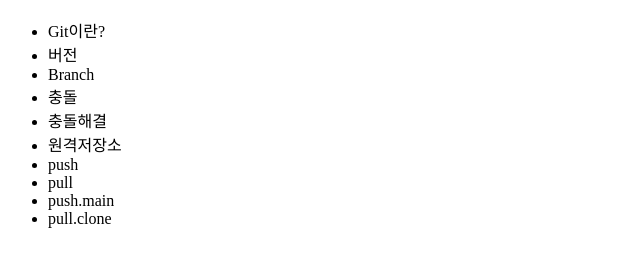
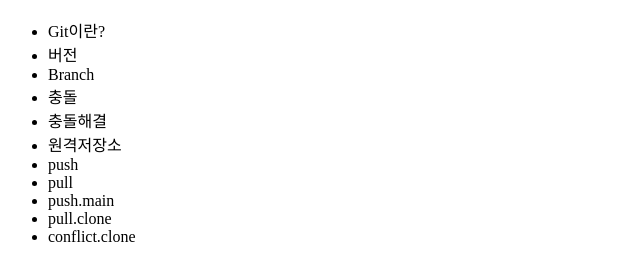
Before and after one commit to tumblery/opentutorials_git, a plain HTML site: page index.html in a window 1280 px wide. Shown: the part 48-328 px from the top of the page, without its empty margins (0-640 px from the left). Drawn offline with Linux system fonts and the light colour scheme.

Commit message:
add conflict.clone

```diff
--- a/index.html
+++ b/index.html
@@ -20,6 +20,7 @@
 			<li>pull</li>
 			<li>push.main</li>
 			<li>pull.clone</li>
+			<li>conflict.clone</li>
 		</ul>
 	</body>
 </html>
```
